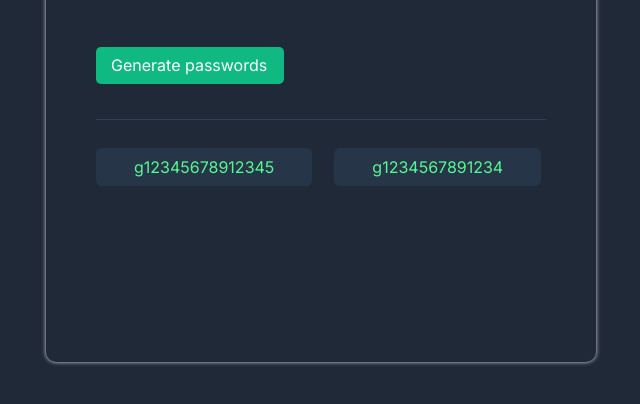
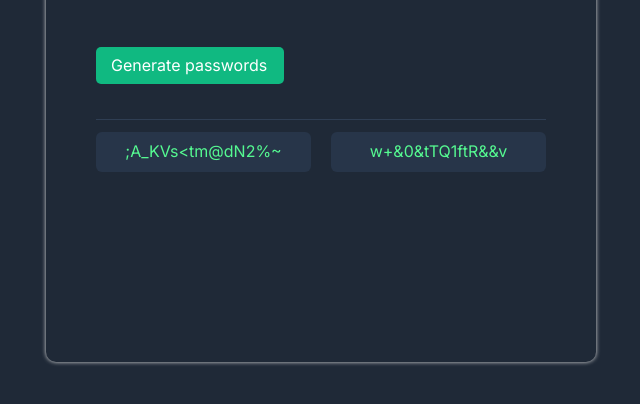
Before and after one commit to Emercio42/Password-generator, a website built with Vite: page index.html in a window 1280 px wide. Both pictures are taken after a click on the button "Generate passwords". Shown: the part 268-672 px from the top of the page, without its empty margins (319-959 px from the left). Built offline with nearby package versions, Linux system fonts and the light colour scheme.

Commit message:
main
password generator completed

```diff
--- a/index.css
+++ b/index.css
@@ -50,14 +50,20 @@ h1 {
     display: flex;
     justify-content: space-between;
     color: #55F991;
-
 }
 
-#passLeft, #passRight {
+#passLeftBox, #passRightBox {
     background: #273549;
     border-radius: 6px;
-    padding: 10px 38px;
+    padding: 10px 0px 10px 0px;
     border: none;
-    margin-left: 0px;
-    margin-right: 22px;
+    width: 215px;
+    height: 20px;
+    text-align: center;
 }
+
+#passLeftText, #passRightText {
+    text-align: center;
+    width: 200px;
+    margin: auto;
+}
--- a/index.html
+++ b/index.html
@@ -17,13 +17,17 @@
         <div class="container">
             <h1 id="header">Generate a<br><span style="color:#4ADF86">random password</span></h1>
             <p id="insPass">Never use an insecure password ever again.</p>
-            <button id="btn-randomPassGen" onclick="randomPassGen()">Generate passwords</button>
+            <button id="btn-randomPassGen">Generate passwords</button>
             <hr id="intersection">
                 <div class="passes">
-                    <p id="passLeft">g12345678912345</p>
-                    <p id="passRight">g1234567891234<p/>
+                    <div id="passLeftBox">
+                        <p id="passLeftText"></p>
+                    </div>
+                    <div id="passRightBox">
+                        <p id="passRightText"></p>
+                    </div>
                 </div>
             <script src="index.js"></script>
-        <div>
+        </div>
     </body>
 </html>
--- a/index.js
+++ b/index.js
@@ -1,8 +1,24 @@
-const characters = ["A","B","C","D","E","F","G","H","I","J","K","L","M","N","O","P","Q","R","S","T","U","V","W","X","Y","Z","a","b","c","d","e","f","g","h","i","j","k","l","m","n","o","p","q","r","s","t","u","v","w","x","y","z", "0", "1", "2", "3", "4", "5", "6", "7", "8", "9","~","`","!","@","#","$","%","^","&","*","(",")","_","-","+","=","{","[","}","]",",","|",":",";","<",">",".","?",
+const characters = ["A","B","C","D","E","F","G","H","I","J","K","L","M","N","O","P",
+"Q","R","S","T","U","V","W","X","Y","Z","a","b","c","d","e","f","g","h","i","j","k",
+"l","m","n","o","p","q","r","s","t","u","v","w","x","y","z", "0", "1", "2", "3", "4",
+"5", "6", "7", "8", "9","~","`","!","@","#","$","%","^","&","*","(",")","_","-","+","=","{","[","}","]",",","|",":",";","<",">",".","?",
 "/"];
 
+const btnRandomPassGenEl = document.getElementById("btn-randomPassGen")
+const passLeftEl = document.getElementById("passLeftText")
+const passRightEl = document.getElementById("passRightText")
+const passwordLength = 15
 
+btnRandomPassGenEl.addEventListener("click", function() {
+    let passwordLeft = ""
+    let passwordRight = ""
+    for (let i = 0; i < passwordLength; i++) {
+        let randomNumberOne = Math.floor (Math.random() * characters.length);
+        let randomNumberTwo = Math.floor (Math.random() * characters.length);
+        passwordLeft += characters[randomNumberOne]
+        passwordRight += characters[randomNumberTwo]
 
-function randomPassGen() {
-
-}
+    }
+    passLeftEl.textContent = passwordLeft;
+    passRightEl.textContent = passwordRight;
+})
```
